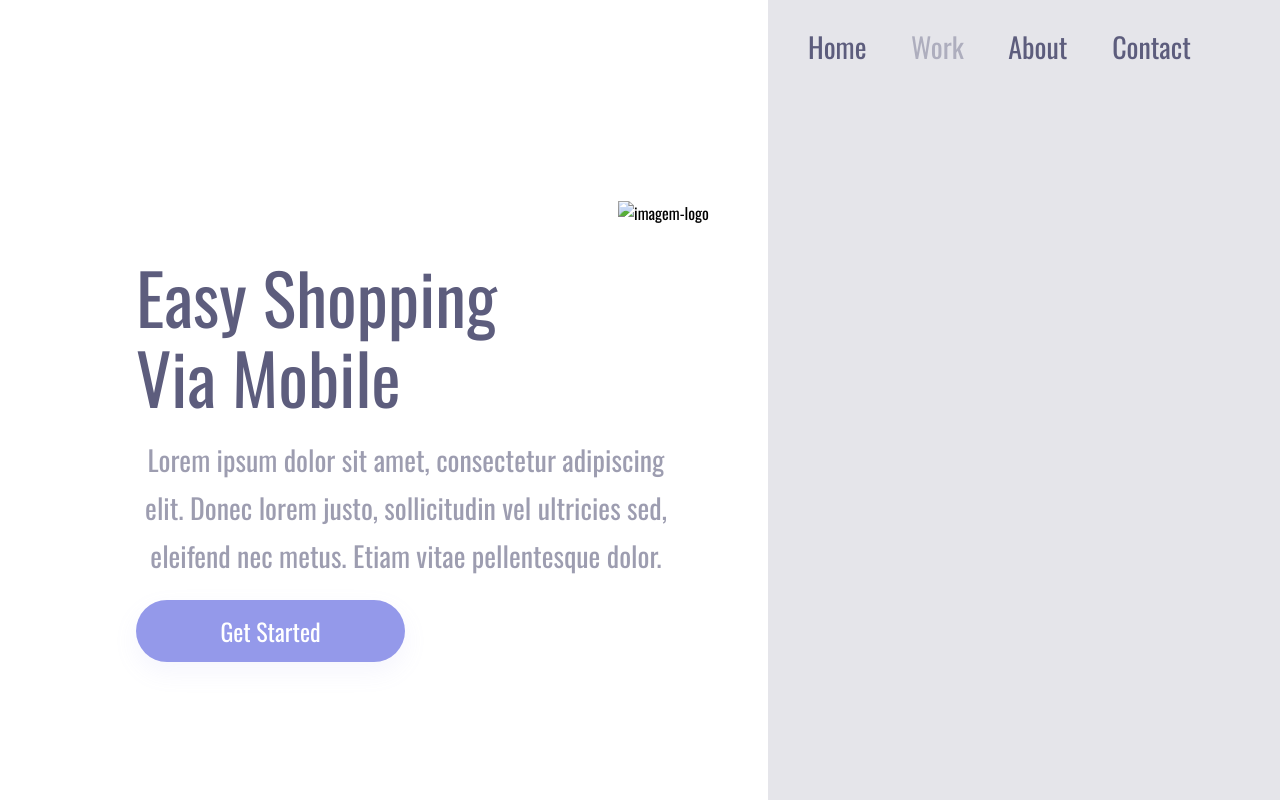
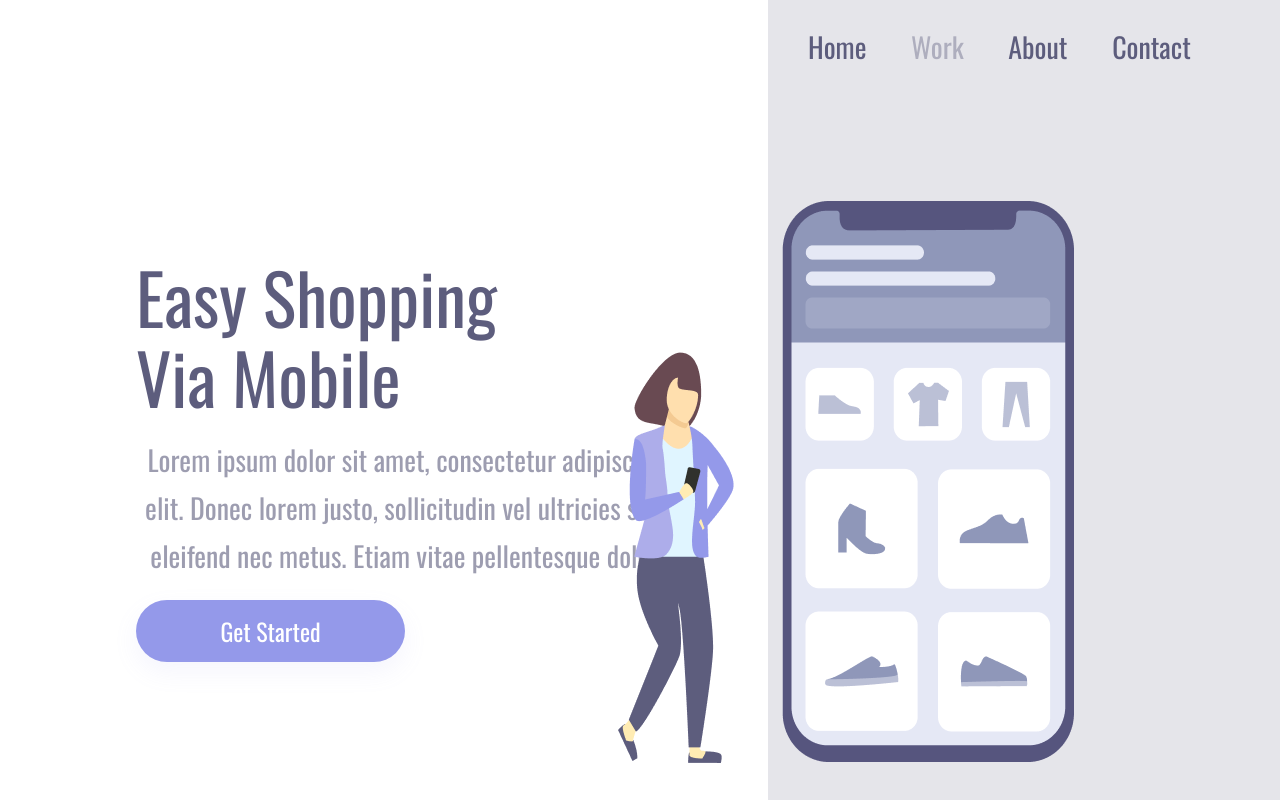
Before and after one commit to vitorgouvea91/Shopping-via-mobile, a plain HTML site: page index.html in a window 1280 px wide. Drawn offline with nearby package versions, Linux system fonts and the light colour scheme; the site is published under a folder, as on GitHub Pages, so addresses that start at the root find nothing.

Commit message:
alteracao no projeto

```diff
--- a/index.html
+++ b/index.html
@@ -32,7 +32,7 @@
                 <a>Contact</a>
             </header>
 
-            <img src="/./img/Illustration-3-3.png" alt="imagem-logo">
+            <img src="./img/Illustration-3-3.png" alt="imagem-logo">
         </aside>
     </div>
 </body>
```
